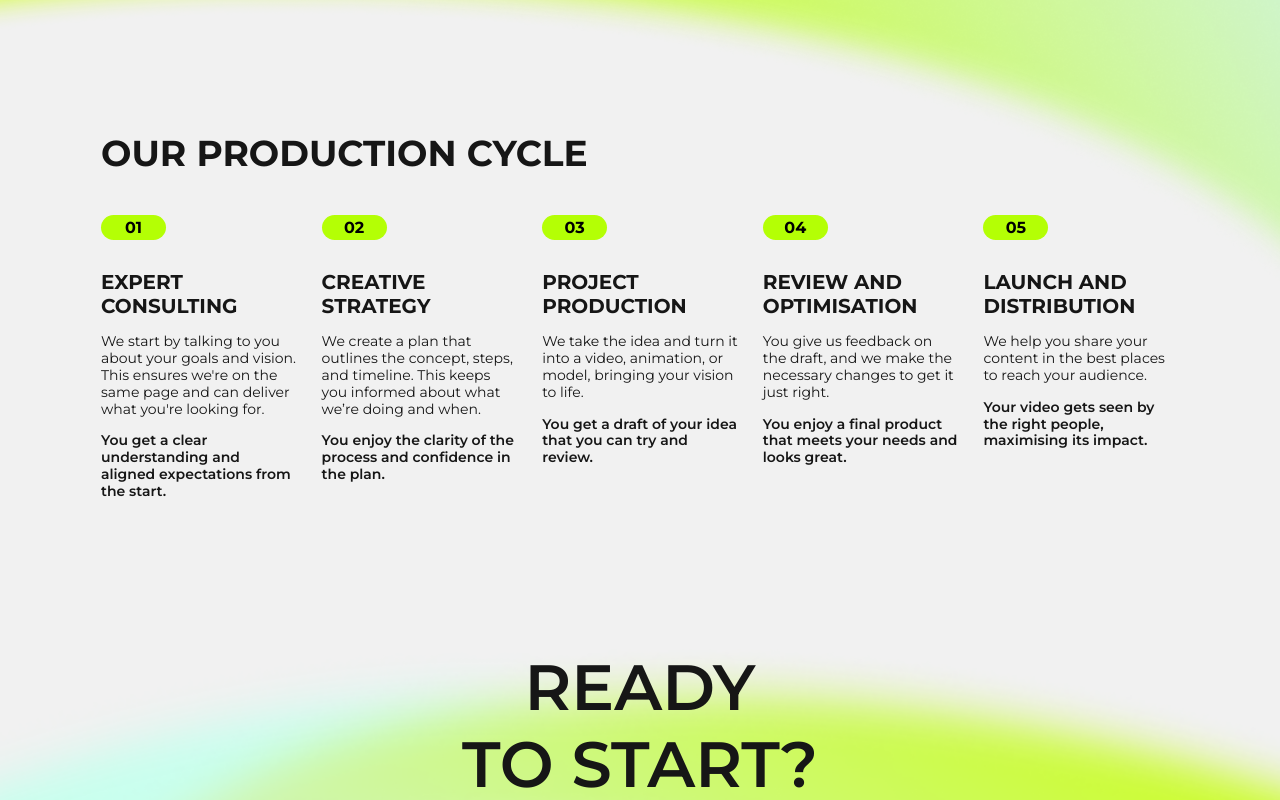
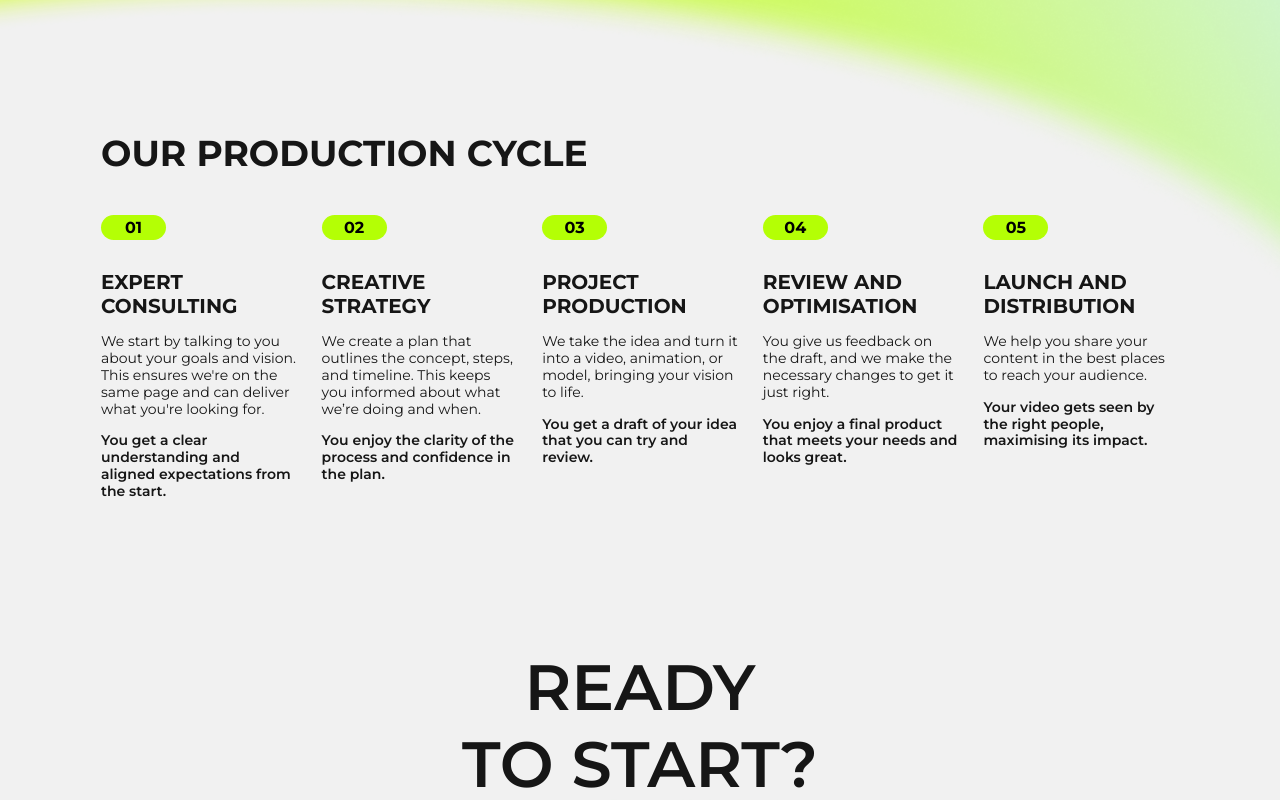
Before and after one commit to born2bemedia/modellistdigital, a Next.js app: page / in a window 1280 px wide. Shown: the part 1560-2360 px from the top of the page. Built offline with nearby package versions, Linux system fonts and the light colour scheme.

Commit message:
Fixed homePage

```diff
--- a/src/styles/base.scss
+++ b/src/styles/base.scss
@@ -66,6 +66,9 @@ a {
   width: 100%;
   @media (max-width: 1375px) {
     max-width: $md1 + px;
+  }
+  @media (min-width: 1600px) {
+    max-width: $maxWidth;
   }
 }
 
--- a/src/styles/home.scss
+++ b/src/styles/home.scss
@@ -331,11 +331,11 @@
 }
 
 .production-cycle {
-  margin: 150px 0;
+  padding: 0 0 150px 0;
   position: relative;
   overflow: hidden;
   @media (max-width: 992px) {
-    margin: 100px 0;
+    padding: 0 0 100px 0;
   }
 
   &:before {
--- a/src/styles/mixin.scss
+++ b/src/styles/mixin.scss
@@ -38,7 +38,7 @@
 }
 
 $minWidth: 360px;
-$maxWidth: 1440px;
+$maxWidth: 1300px;
 $maxWidthContainer: 1142;
 $md1: 1110;
 $md2: 991.98;
```
